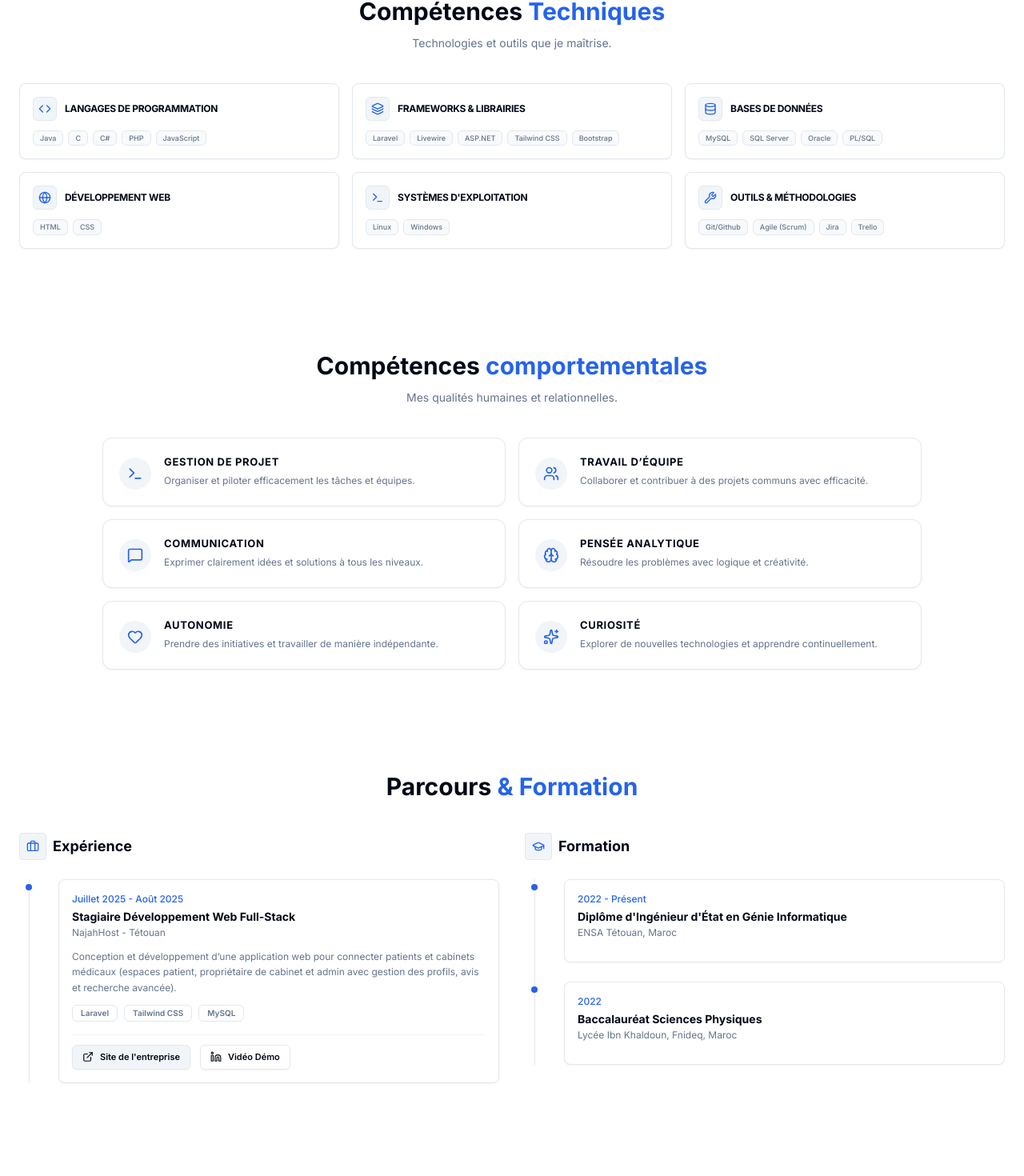
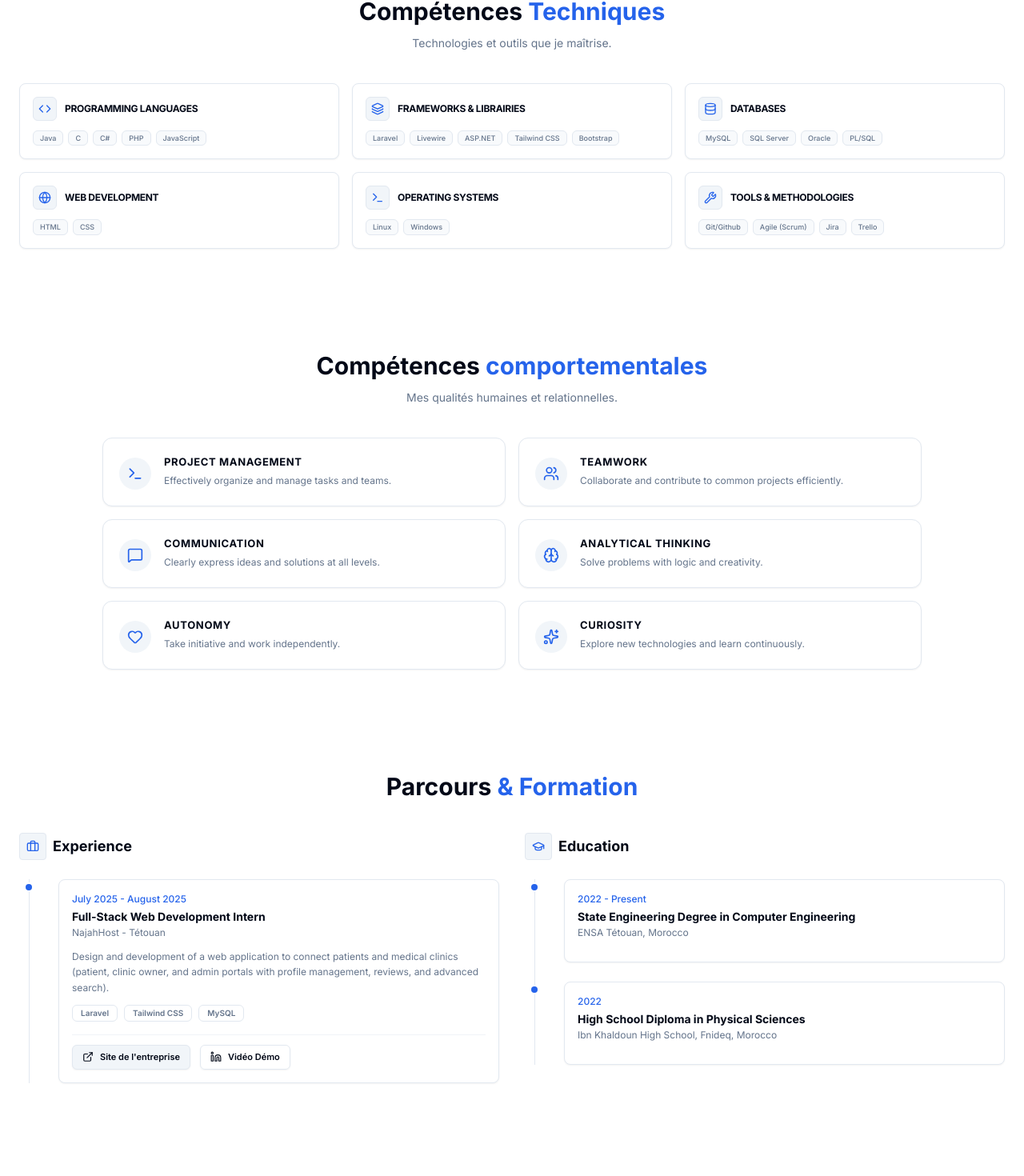
Before and after one commit to essebaiyayaa/Portfolio, a React (Vite) app: page / in a window 1280 px wide. Shown: the part 2400-3870 px from the top of the page at 80% size. Built offline with nearby package versions, Linux system fonts and the light colour scheme; the HTML template or start-up script is replaced by a standard one.

Commit message:
Update skill categories and resume data to English

```diff
--- a/src/data/resume.ts
+++ b/src/data/resume.ts
@@ -32,7 +32,7 @@ export interface ExperienceSection {
 
 export const skills: Skill[] = [
     {
-        category: "Langages de programmation",
+        category: "Programming Languages",
         icon: Code,
         items: ["Java", "C", "C#", "PHP", "JavaScript"]
     },
@@ -42,22 +42,22 @@ export const skills: Skill[] = [
         items: ["Laravel", "Livewire", "ASP.NET", "Tailwind CSS", "Bootstrap"]
     },
     {
-        category: "Bases de données",
+        category: "Databases",
         icon: Database,
         items: ["MySQL", "SQL Server", "Oracle", "PL/SQL"]
     },
     {
-        category: "Développement Web",
+        category: "Web Development",
         icon: Globe,
         items: ["HTML", "CSS"]
     },
     {
-        category: "Systèmes d'exploitation",
+        category: "Operating Systems",
         icon: Terminal,
         items: ["Linux", "Windows"]
     },
     {
-        category: "Outils & Méthodologies",
+        category: "Tools & Methodologies",
         icon: Wrench,
         items: ["Git/Github", "Agile (Scrum)", "Jira", "Trello"]
     }
@@ -65,33 +65,33 @@ export const skills: Skill[] = [
 
 export const softSkills: SoftSkill[] = [
     {
-        name: "Gestion de projet",
-        description: "Organiser et piloter efficacement les tâches et équipes.",
+        name: "Project Management",
+        description: "Effectively organize and manage tasks and teams.",
         icon: Terminal
     },
     {
-        name: "Travail d’équipe",
-        description: "Collaborer et contribuer à des projets communs avec efficacité.",
+        name: "Teamwork",
+        description: "Collaborate and contribute to common projects efficiently.",
         icon: Users
     },
     {
         name: "Communication",
-        description: "Exprimer clairement idées et solutions à tous les niveaux.",
+        description: "Clearly express ideas and solutions at all levels.",
         icon: MessageSquare
     },
     {
-        name: "Pensée analytique",
-        description: "Résoudre les problèmes avec logique et créativité.",
+        name: "Analytical Thinking",
+        description: "Solve problems with logic and creativity.",
         icon: Brain
     },
     {
-        name: "Autonomie",
-        description: "Prendre des initiatives et travailler de manière indépendante.",
+        name: "Autonomy",
+        description: "Take initiative and work independently.",
         icon: Heart
     },
     {
-        name: "Curiosité",
-        description: "Explorer de nouvelles technologies et apprendre continuellement.",
+        name: "Curiosity",
+        description: "Explore new technologies and learn continuously.",
         icon: Sparkles
     },
 ];
@@ -99,14 +99,14 @@ export const softSkills: SoftSkill[] = [
 export const experience: ExperienceSection[] = [
     {
         type: "experience",
-        title: "Expérience",
+        title: "Experience",
         icon: Briefcase,
         items: [
             {
-                date: "Juillet 2025 - Août 2025",
-                title: "Stagiaire Développement Web Full-Stack",
+                date: "July 2025 - August 2025",
+                title: "Full-Stack Web Development Intern",
                 place: "NajahHost - Tétouan",
-                description: "Conception et développement d’une application web pour connecter patients et cabinets médicaux (espaces patient, propriétaire de cabinet et admin avec gestion des profils, avis et recherche avancée).",
+                description: "Design and development of a web application to connect patients and medical clinics (patient, clinic owner, and admin portals with profile management, reviews, and advanced search).",
                 tags: ["Laravel", "Tailwind CSS", "MySQL"],
                 companyUrl: "https://www.naja7host.com/",
                 videoUrl: "https://www.linkedin.com/posts/aya-essebaiy-698a55341_laravel-laravel12-webdevelopment-activity-7375625298643595264-CXsw?utm_source=social_share_send&utm_medium=member_desktop_web&rcm=ACoAAFXDQpQBjQNnknR4NCVF5odCdyUABFQ_ikM"
@@ -115,20 +115,20 @@ export const experience: ExperienceSection[] = [
     },
     {
         type: "education",
-        title: "Formation",
+        title: "Education",
         icon: GraduationCap,
         items: [
             {
-                date: "2022 - Présent",
-                title: "Diplôme d'Ingénieur d'État en Génie Informatique",
-                place: "ENSA Tétouan, Maroc",
+                date: "2022 - Present",
+                title: "State Engineering Degree in Computer Engineering",
+                place: "ENSA Tétouan, Morocco",
                 description: "",
                 tags: []
             },
             {
                 date: "2022",
-                title: "Baccalauréat Sciences Physiques",
-                place: "Lycée Ibn Khaldoun, Fnideq, Maroc",
+                title: "High School Diploma in Physical Sciences",
+                place: "Ibn Khaldoun High School, Fnideq, Morocco",
                 description: "",
                 tags: []
             }
```
